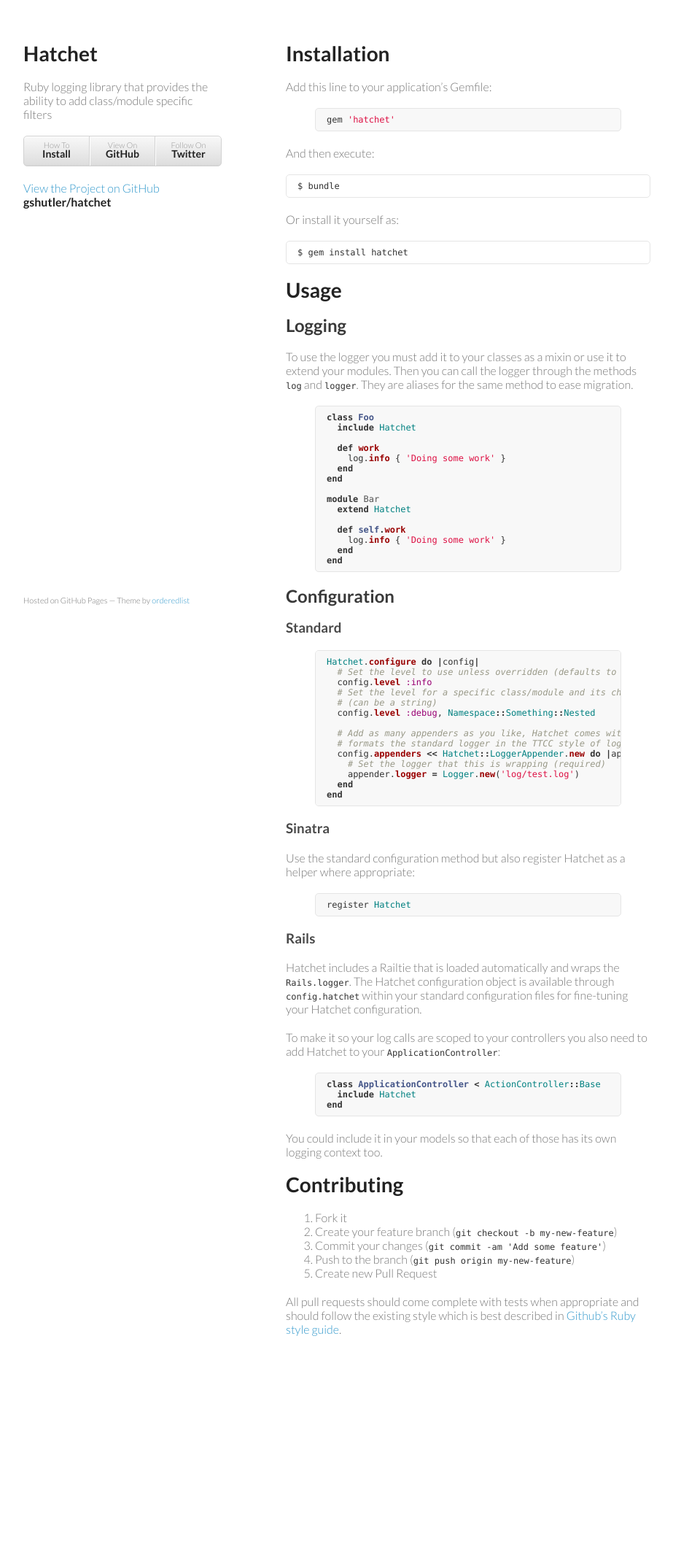
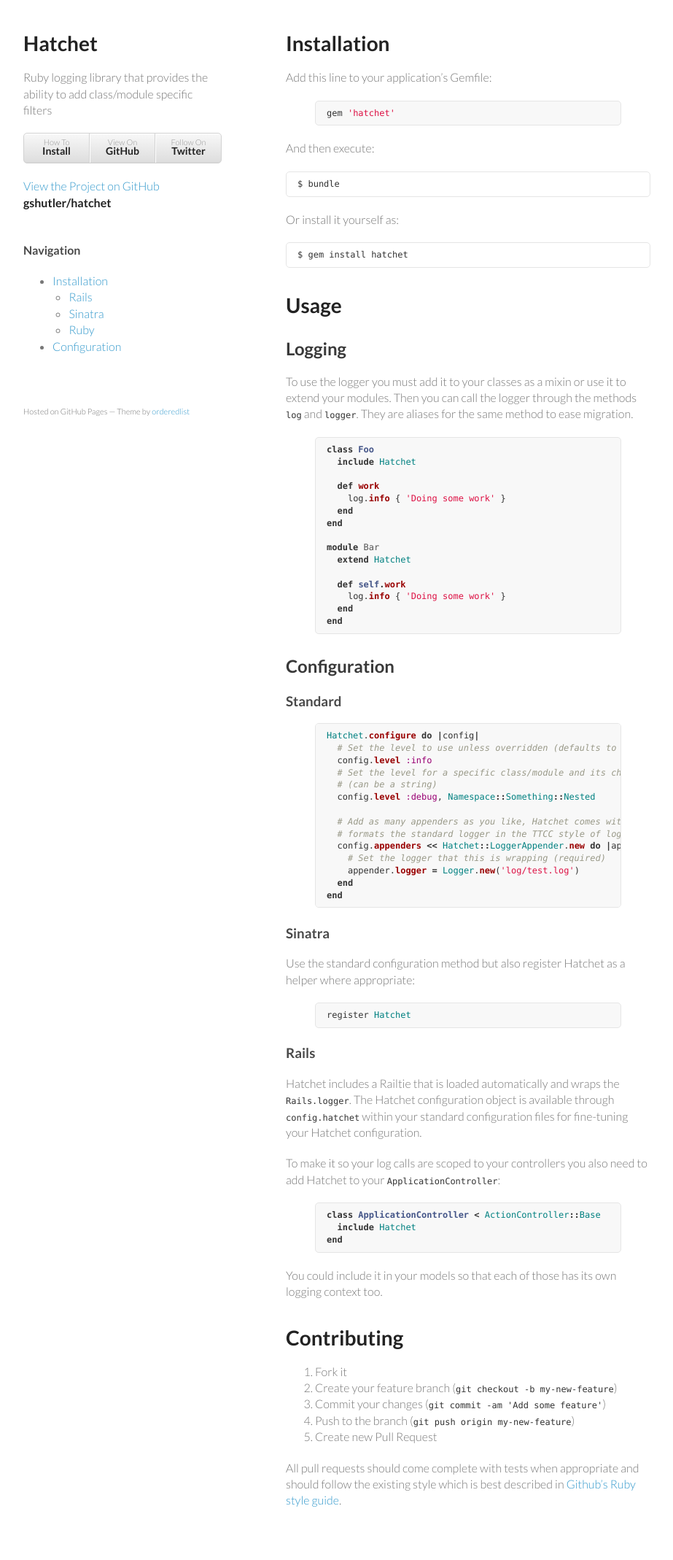
Before and after one commit to gshutler/hatchet, a Jekyll site: the page built from index.md, in a window 1280 px wide. Shown: the whole page at 73% size, without its empty margins (178-1101 px from the left). Built offline with Jekyll 4.4.1, drawn with Linux system fonts in a browser that asks for light colours; before the commit the page ends 1901 px from its top, so only the background shows below that.

Commit message:
Installation instructions and start of configuration

```diff
--- a/_config.yml
+++ b/_config.yml
@@ -1,3 +1,4 @@
 safe: true
 pygments: true
 auto: true
+baseurl: /hatchet
--- a/_layouts/default.html
+++ b/_layouts/default.html
@@ -4,8 +4,8 @@
     <meta charset="utf-8">
     <meta http-equiv="X-UA-Compatible" content="chrome=1">
     <title>Hatchet</title>
-    <link rel="stylesheet" href="stylesheets/styles.css">
-    <link rel="stylesheet" href="stylesheets/pygment_trac.css">
+    <link rel="stylesheet" href="/hatchet/stylesheets/styles.css">
+    <link rel="stylesheet" href="/hatchet/stylesheets/pygment_trac.css">
     <meta name="viewport" content="width=device-width, initial-scale=1, user-scalable=no">
     <!--[if lt IE 9]>
     <script src="//html5shiv.googlecode.com/svn/trunk/html5.js"></script>
@@ -14,23 +14,37 @@
   <body>
     <div class="wrapper">
       <header>
-        <h1>Hatchet</h1>
+        <h1><a href="/hatchet/">Hatchet</a></h1>
         <p>Ruby logging library that provides the ability to add class/module specific filters</p>
-        <ul>
-          <li><a href="http://gshutler.github.com/hatchet">How To <strong>Install</strong></a></li>
+        <ul class="buttons">
+          <li><a href="/hatchet/install.html">How To <strong>Install</strong></a></li>
           <li><a href="https://github.com/gshutler/hatchet">View On <strong>GitHub</strong></a></li>
           <li><a href="https://twitter.com/gshutler">Follow On <strong>Twitter</strong></a></li>
         </ul>
+
         <p class="view"><a href="https://github.com/gshutler/hatchet">View the
           Project on GitHub <strong>gshutler/hatchet</strong></a></p>
+        <br />
+        <h4>Navigation</h4>
+        <ul>
+          <li>
+            <a href="/hatchet/install.html">Installation</a>
+            <ul>
+              <li><a href="/hatchet/rails.html">Rails</a></li>
+              <li><a href="/hatchet/sinatra.html">Sinatra</a></li>
+              <li><a href="/hatchet/ruby.html">Ruby</a></li>
+            </ul>
+          </li>
+          <li><a href="/hatchet/configuration.html">Configuration</a></li>
+        </ul>
+        <br />
+        <br />
+        <p><small>Hosted on GitHub Pages &mdash; Theme by <a href="https://github.com/orderedlist">orderedlist</a></small></p>
       </header>
       <section>
         {{ content }}
       </section>
-      <footer>
-        <p><small>Hosted on GitHub Pages &mdash; Theme by <a href="https://github.com/orderedlist">orderedlist</a></small></p>
-      </footer>
     </div>
-    <script src="javascripts/scale.fix.js"></script>
+    <script src="/hatchet/javascripts/scale.fix.js"></script>
   </body>
 </html>
--- a/stylesheets/styles.css
+++ b/stylesheets/styles.css
@@ -1,8 +1,8 @@
 @import url(https://fonts.googleapis.com/css?family=Lato:300italic,700italic,300,700);
 
 body {
-  padding:50px;
   font:16px Lato, "Helvetica Neue", Helvetica, Arial, sans-serif;
+  line-height: 1.4em;
   color:#777;
   font-weight:300;
 }
@@ -18,6 +18,7 @@ p, ul, ol, table, pre, dl {
 
 h1, h2, h3 {
   line-height:1.1;
+  margin-top:1.3em;
 }
 
 h1 {
@@ -36,6 +37,11 @@ a {
   color:#39c;
   font-weight:400;
   text-decoration:none;
+}
+
+h1 a {
+  color:#222;
+  font-weight:bold;
 }
 
 a small {
@@ -61,6 +67,7 @@ code, pre {
   font-family:Monaco, Bitstream Vera Sans Mono, Lucida Console, Terminal;
   color:#333;
   font-size:12px;
+  line-height: 1.4em;
 }
 
 pre {
@@ -98,10 +105,9 @@ img {
 header {
   width:270px;
   float:left;
-  position:fixed;
 }
 
-header ul {
+header ul.buttons {
   list-style:none;
   height:40px;
 
@@ -121,14 +127,14 @@ header ul {
   width:270px;
 }
 
-header li {
+header ul.buttons li {
   width:89px;
   float:left;
   border-right:1px solid #d2d2d2;
   height:40px;
 }
 
-header ul a {
+header ul.buttons a {
   line-height:1;
   font-size:11px;
   color:#999;
@@ -143,20 +149,25 @@ strong {
   font-weight:700;
 }
 
-header ul li + li {
+header ul.buttons li + li {
   width:88px;
   border-left:1px solid #fff;
 }
 
-header ul li + li + li {
+header ul.buttons li + li + li {
   border-right:none;
   width:89px;
 }
 
-header ul a strong {
+header ul.buttons a strong {
   font-size:14px;
   display:block;
   color:#222;
+}
+
+header ul ul {
+  margin:0;
+  padding-left:1.4em;
 }
 
 section {
```
Also changed, not shown: configuration.md (added, +57 -0 lines), install.md (added, +15 -0 lines), install/rails.md (added, +48 -0 lines), install/ruby.md (added, +77 -0 lines), install/sinatra.md (added, +68 -0 lines).
